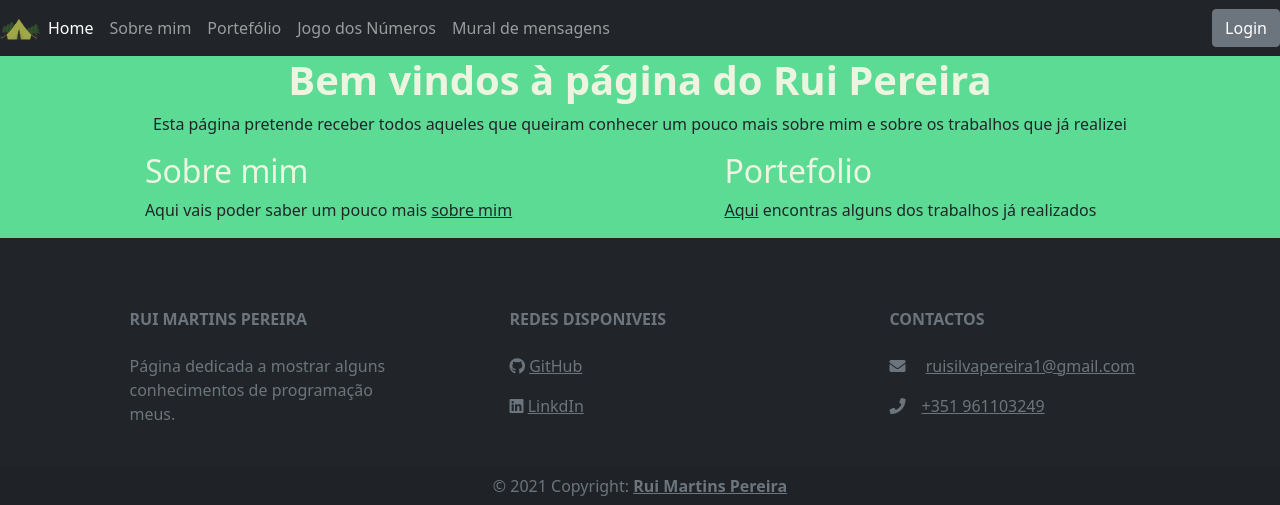
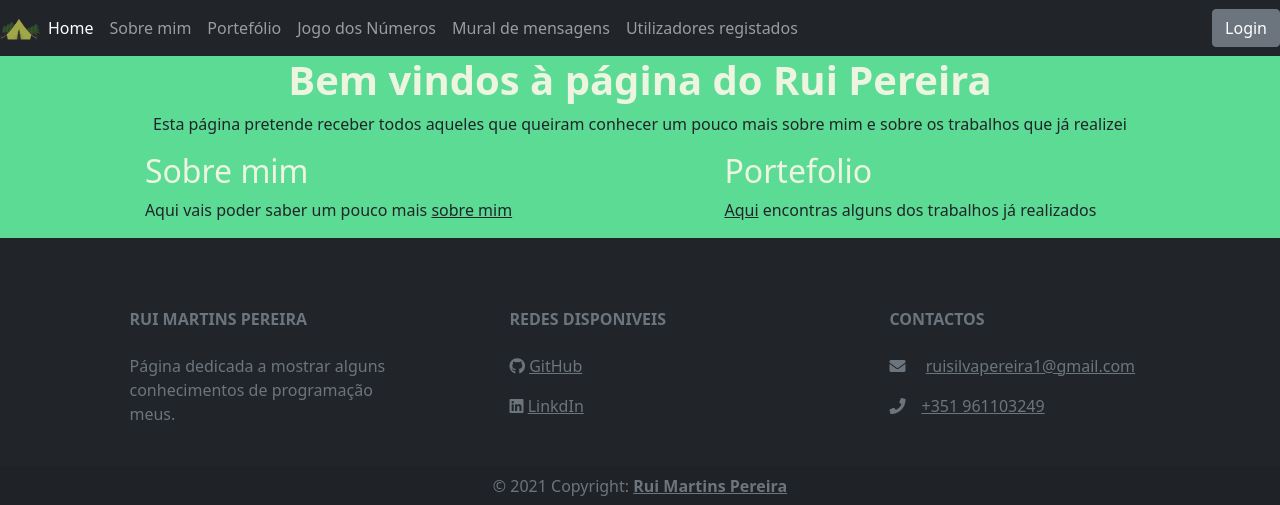
Before and after one commit to Peras92/Aula-17, a Flask app: page / in a window 1280 px wide. Shown: the top 505 px of the page. Run offline with Flask 2, Linux system fonts and the light colour scheme; some libraries are stand-ins or nearby versions.

Commit message:
perfil de utilizadores

```diff
--- a/main.py
+++ b/main.py
@@ -229,6 +229,20 @@ def logout():
     return response
 
 
+@app.route("/utilizadores/", methods=["GET"])
+def utilizadores():
+    user = utilizador_reg()
+    utilizadores = db.query(User).all()
+
+    return render_template("utilizadores.html", utilizadores=utilizadores, user=user)
+
+@app.route("/utilizadores/<user_id>",  methods=["GET"])
+def detalhe_utilizador(user_id):
+    user = utilizador_reg()
+    detalhe = db.query(User).get(int(user_id))
+
+    return render_template("detalhe_utilizador.html", user=user, detalhe=detalhe)
+
 @app.errorhandler(404)
 def page_not_found(e):
     # note that we set the 404 status explicitly
--- a/templates/base.html
+++ b/templates/base.html
@@ -46,6 +46,9 @@
         </li>
         <li class="nav-item">
           <a id="mural" {%if active_page == "mural" %} class="nav-link active" {% endif%} class="nav-link"  href="/mural/">Mural de mensagens</a>
+        </li>
+        <li class="nav-item">
+          <a id="utilizadores" {%if active_page == "utilizadores" %} class="nav-link active" {% endif%} class="nav-link"  href="/utilizadores/">Utilizadores registados</a>
         </li>
       </ul>
     </div>
```
Also changed, not shown: templates/detalhe_utilizador.html (added, +11 -0 lines), templates/utilizadores.html (added, +15 -0 lines).
